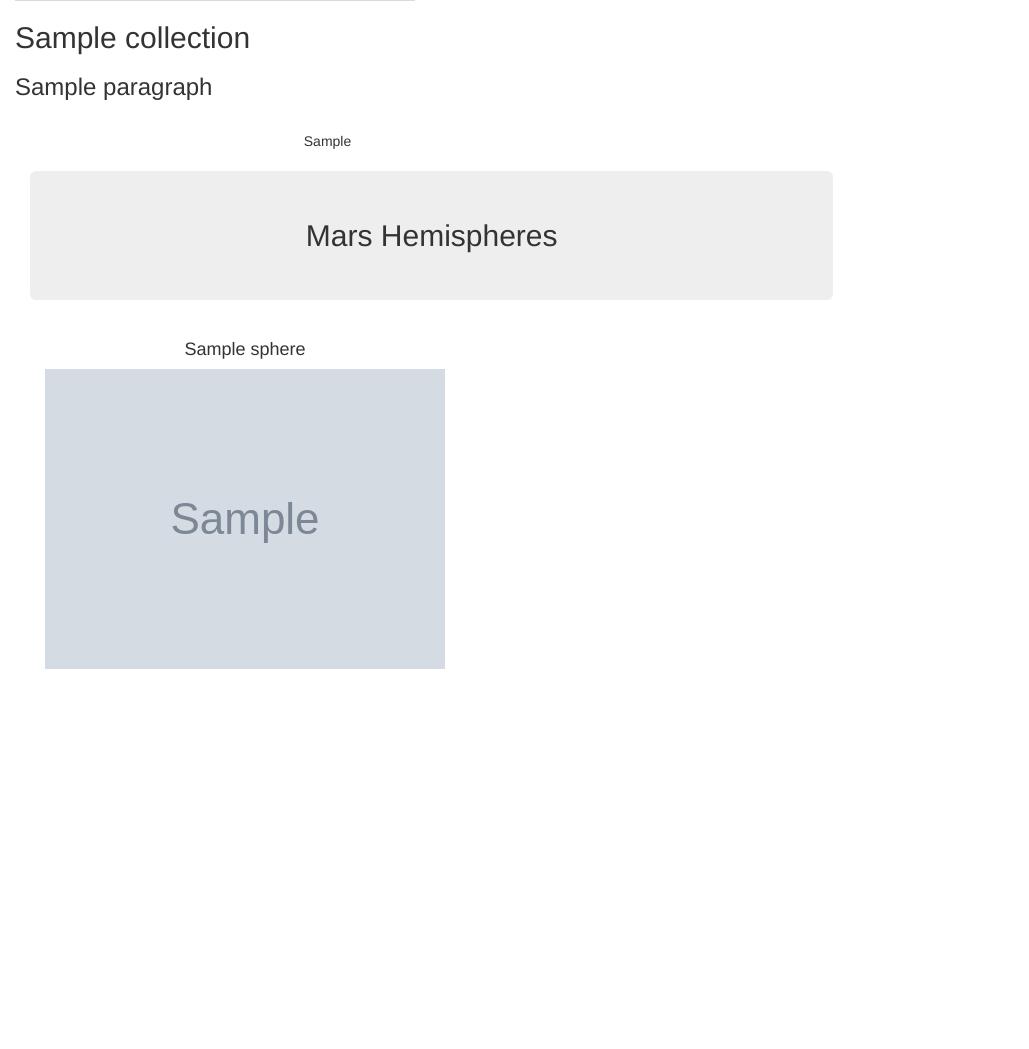
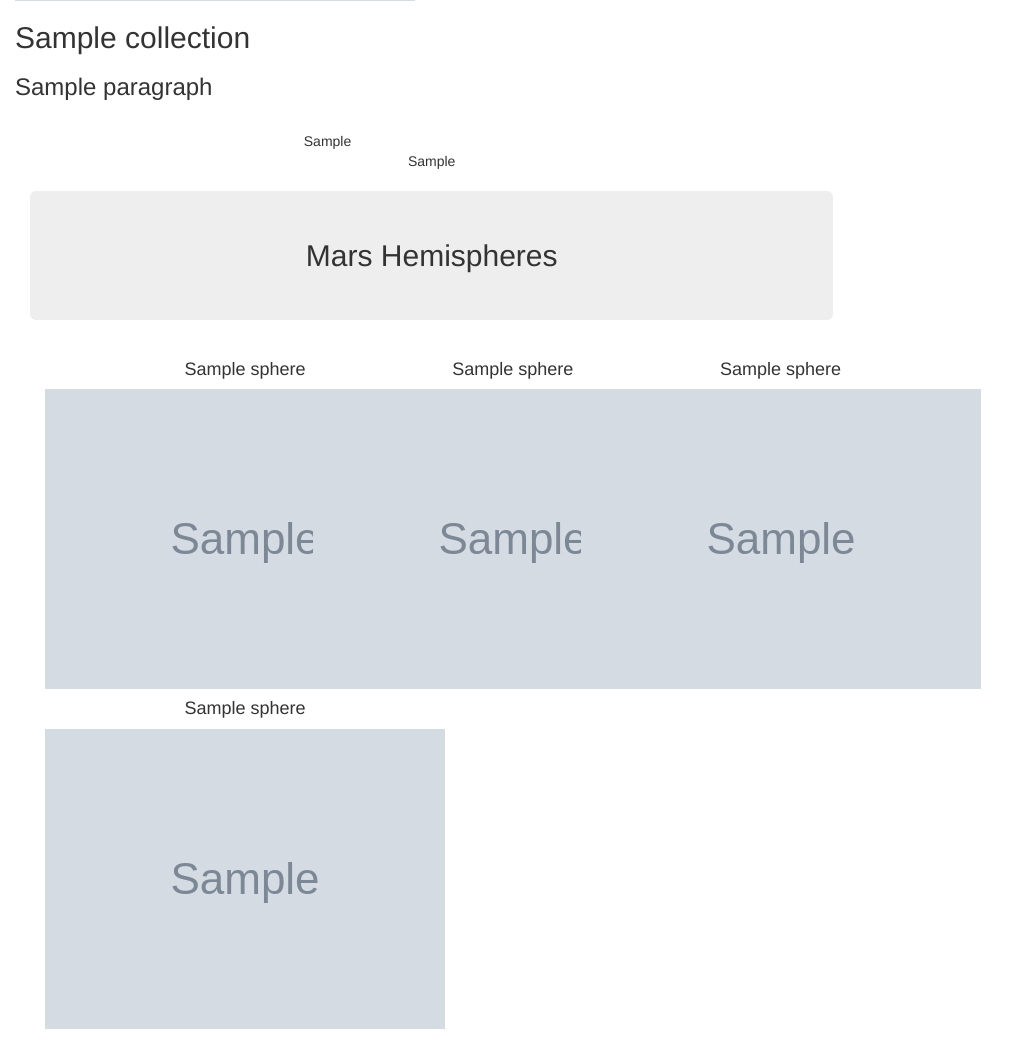
Before and after one commit to thmyers006/web-scraping-challenge, a Flask app: page / in a window 1280 px wide. Shown: the part 630-1679 px from the top of the page, without its empty margins (0-1029 px from the left). Before the commit the page ends 1299 px from the top, so only its background shows below. Run offline with Flask 2, Linux system fonts and the light colour scheme; grey boxes marked "Sample" are stand-in pictures; a database or web service that is not in the repository returns one stand-in record (values such as "Sample title"); some libraries are stand-ins or nearby versions.

Commit message:
making good progress

```diff
--- a/app.py
+++ b/app.py
@@ -44,7 +44,7 @@ def scrape():
 
 
     # last change -- update changed to update_many
-    mongo.db.collection.update_many({}, mars_data_db, upsert=True)
+    mongo.db.collection.update({}, mars_data_db, upsert=True)
 
     # Redirect back to home page
     return redirect("/")
--- a/templates/index.html
+++ b/templates/index.html
@@ -28,24 +28,26 @@
     </div>
     <br/>
     <div class="col-md-8 text-center">
-    <!-- {{ mars_data_db.Mars_Hemispheres |safe}} -->
+    {{ mars_data_db.Mars_Hemispheres }}
 
 
     <div class="col-md-12"></div>
       <h2 class="jumbotron">Mars Hemispheres</h2>
       <div>
           <!-- write a for loop that lists out your data and accesses the values using dot notation. -->
-          {% for sphere in mars_data_db.Mars_Hemispheres %}
-          <div class="col-lg-4">
+        {% for x in range(0,4) %}
+          {% for sphere in mars_data_db.Mars_Hemispheres[x] %}
+          <div class="col-md-4">
               <div class="card" style="width: 40rem;">
                   <div class="card-body">
-                    <h4 class="card-title">{{ sphere.title }}</h4>
+                    <h4 class="card-title">{{sphere.title}}</h4>
                     <img src="{{sphere.img_url}}">
 
                   </div>
               </div>
           </div>
-            {% endfor %}
+          {% endfor %}
+        {% endfor %}
 
       </div>
     </div>
```
